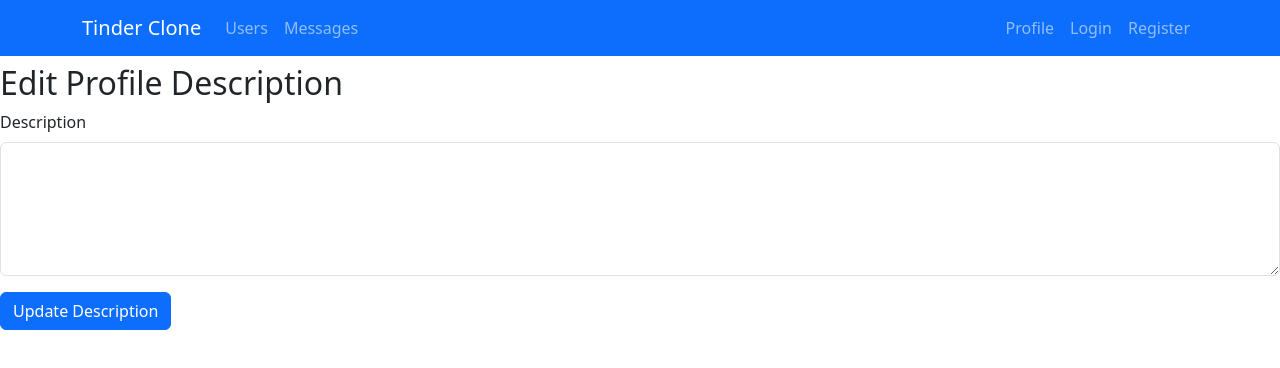
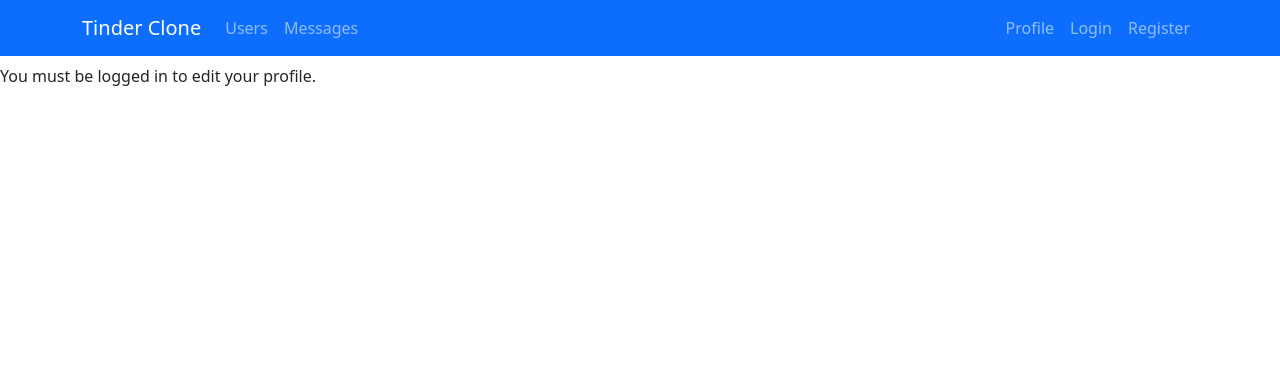
Before and after one commit to JaakkoLipp/AWP-Project, a React (Create React App) app in the folder client/: page /profile in a window 1280 px wide. Shown: the top 368 px of the page. Built offline with nearby package versions, Linux system fonts and the light colour scheme; no server answers.

Commit message:
Profile descritpion editor

```diff
--- /dev/null
+++ b/client/src/components/Profile.css
@@ -0,0 +1,8 @@
+.Profile {
+  display: flex;
+  flex-direction: column;
+  justify-content: center;
+  align-items: center;
+  margin: auto;
+  padding: auto;
+}
--- a/client/src/components/Profile.js
+++ b/client/src/components/Profile.js
@@ -1,18 +1,29 @@
 import React, { useState, useEffect } from "react";
 import { Form, Button } from "react-bootstrap";
 import { useNavigate } from "react-router-dom";
+import { useAuth } from "../contexts/AuthContext";
+import UserCard from "./UserCard";
+import { jwtDecode } from "jwt-decode";
+import "./Profile.css";
 
 function Profile() {
+  const { isAuthenticated } = useAuth();
   const [description, setDescription] = useState("");
+  const [username, setUsername] = useState("");
   const navigate = useNavigate();
 
-  // Example function to fetch the current description
   useEffect(() => {
+    const token = localStorage.getItem("token"); // Or wherever you've stored the token
+    if (token) {
+      const decodedToken = jwtDecode(token);
+      const username = decodedToken.username; // Assuming the payload contains the username
+      setUsername(username);
+    }
     const fetchProfile = async () => {
       const token = localStorage.getItem("token");
       const response = await fetch("/api/description", {
         headers: {
-          Authorization: `Bearer ${token}`,
+          Authorization: `${token}`,
         },
       });
       if (response.ok) {
@@ -31,10 +42,10 @@ function Profile() {
     e.preventDefault();
     const token = localStorage.getItem("token");
 
-    const response = await fetch("/api/profile/edit-description", {
+    const response = await fetch("/api/edit-description", {
       method: "PATCH",
       headers: {
-        Authorization: `Bearer ${token}`,
+        Authorization: `${token}`,
         "Content-Type": "application/json",
       },
       body: JSON.stringify({ description }),
@@ -49,12 +60,18 @@ function Profile() {
     }
   };
 
+  if (!isAuthenticated) {
+    return <p>You must be logged in to edit your profile.</p>;
+  }
+
   return (
-    <div>
-      <h2>Edit Profile Description</h2>
+    <div className="Profile">
+      <h3>Your Profile</h3>
+      <UserCard username={username} bio={description} />
+      <br></br>
       <Form onSubmit={handleSubmit}>
         <Form.Group className="mb-3">
-          <Form.Label>Description</Form.Label>
+          <Form.Label>Edit Description</Form.Label>
           <Form.Control
             as="textarea"
             rows={5}
```
Also changed, not shown: 2 other files (tests, documents, lock files or other folders).
